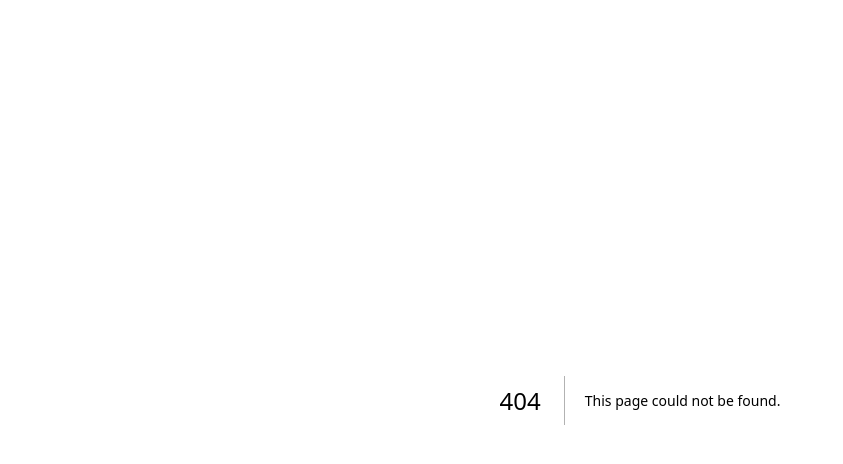
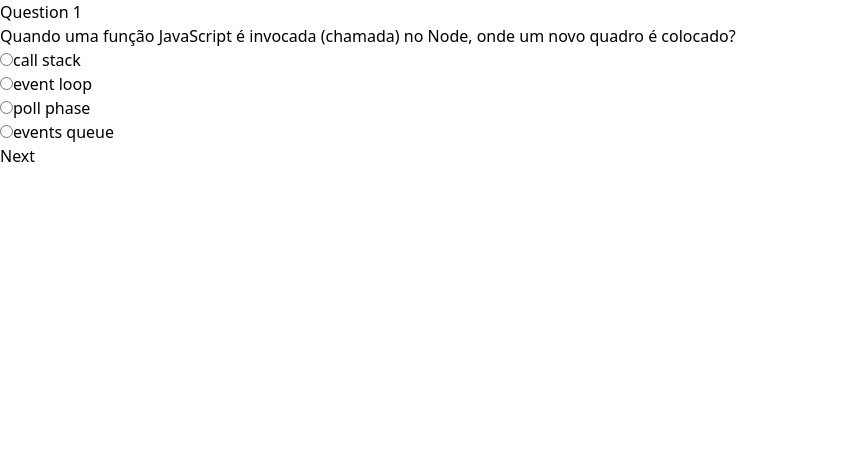
Before and after one commit to Honorato-Dev/tech-quiz, a Next.js app: page /node in a window 1280 px wide. Before the commit this address had no page. Shown: the top 464 px of the page, without its empty margins (0-843 px from the left). Built offline with nearby package versions, Linux system fonts and the light colour scheme.

Commit message:
add node page

```diff
--- /dev/null
+++ b/pages/node.tsx
@@ -0,0 +1,63 @@
+import React, { useState } from 'react';
+import quizDataNode from '@/utils/quizzDataNode';
+
+
+
+function NodeJsScreen() {
+  const [currentQuiz, setCurrentQuiz] = useState(0);
+  const [score, setScore] = useState(0);
+  const [selected, setSelected] = useState(null);
+
+  const handleAnswerClick = (optionId:any) => {
+    setSelected(optionId);
+  };
+
+  const handleNextQuestion = () => {
+    if (selected === quizDataNode[currentQuiz].correct) {
+      setScore(score + 1);
+    }
+    setSelected(null);
+    setCurrentQuiz(currentQuiz + 1);
+  };
+
+  const resetQuiz = () => {
+    setCurrentQuiz(0);
+    setScore(0);
+    setSelected(null);
+  };
+
+  return (
+    <div className="App">
+      {currentQuiz < quizDataNode.length ? (
+        <div>
+          <h2>Question {currentQuiz + 1}</h2>
+          <p>{quizDataNode[currentQuiz].question}</p>
+          <ul>
+            {quizDataNode[currentQuiz].options.map((option) => (
+              <li key={option.id}>
+                <label>
+                  <input
+                    type="radio"
+                    name="answer"
+                    value={option.id}
+                    checked={selected === option.id}
+                    onChange={() => handleAnswerClick(option.id)}
+                  />
+                  {option.text}
+                </label>
+              </li>
+            ))}
+          </ul>
+          <button onClick={handleNextQuestion}>Next</button>
+        </div>
+      ) : (
+        <div>
+          <h2>You answered {score}/{quizDataNode.length} questions correctly</h2>
+          <button onClick={resetQuiz}>Reload</button>
+        </div>
+      )}
+    </div>
+  );
+}
+
+export default NodeJsScreen;
```
